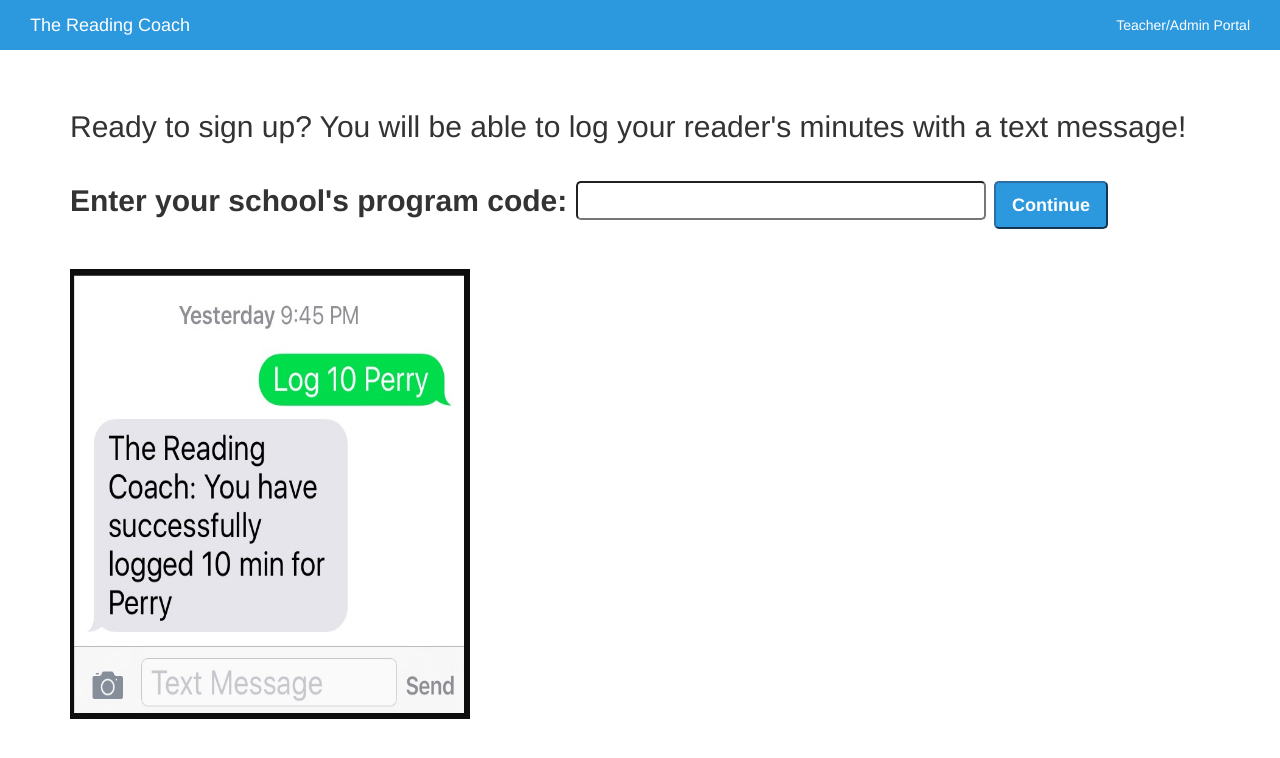
After one commit to groovycol/Reading-Coach, a Flask app: page /verify in a window 1280 px wide. The commit adds this page. Shown: the top 758 px of the page. Run offline with Flask 2, Linux system fonts and the light colour scheme; some libraries are stand-ins or nearby versions.

Commit message:
added a verify route to handle the program code. Now verify will pass only the teachers associated with the program code to the register template.

```diff
--- a/model.py
+++ b/model.py
@@ -15,6 +15,8 @@ class Program(db.Model):
     organization = db.Column(db.String(45), nullable=False)
     start_date = db.Column(db.DateTime, nullable=False)
     end_date = db.Column(db.DateTime, nullable=False)
+
+    admins = db.relationship('Admin')
 
     def __repr__(self):
         return "<Program program_id=%d program_code=%s organization=%s>" % (
--- a/readcoach.py
+++ b/readcoach.py
@@ -133,6 +133,15 @@ def get_coach_by_phone(phone):
         coach = Coach.query.filter_by(phone2=formatted_phone).one()
 
     return coach
+
+
+def get_admins_by_program_code(program_code):
+    """Given a program code, return the Admin objects associated with it"""
+
+    #retrieve the program
+    program = Program.query.filter_by(program_code=program_code).one()
+
+    return program.admins
 
 
 def get_admin_by_email(email):
--- a/server.py
+++ b/server.py
@@ -139,17 +139,48 @@ def save_settings():
     return redirect("/record")
 
 
-#Manage new registrations
-@app.route('/register')
-def register():
-    """Return a registration form"""
+#Verify program code
+@app.route('/verify')
+def program_code():
+    """return a form to submit a program code"""
 
-    #get a list of admins to supply in dropdown menu
-    admins = Admin.query.all()
-
-    return render_template("register.html", admins=admins)
+    return render_template("verify.html")
 
 
+#process the verify_program posted data
+@app.route('/verify_program', methods=['POST'])
+def verify_program():
+    """Process registration."""
+
+    #retrieve values from the form
+    program = request.form["prog_code"]
+
+    #if it matches a code in the dbase, render the register template, passing in only admins that match that code
+    try:
+        #get admins for program code
+        admins = get_admins_by_program_code(program)
+
+        return render_template("register.html", admins=admins)
+
+    except:
+        flash("You have entered an invalid code. Try Again.")
+
+        return redirect("/verify")
+
+
+#Manage new registrations
+#I might need to remove this route, as it gets rendered another way now.
+#@app.route('/register')
+#def register():
+#    """Return a registration form"""
+#
+#    #get a list of admins to supply in dropdown menu
+#    admins = Admin.query.all()
+#
+#    return render_template("register.html", admins=admins)
+
+
+#process the registration form posted data
 @app.route('/register_process', methods=['POST'])
 def register_process():
     """Process registration."""
--- a/templates/index.html
+++ b/templates/index.html
@@ -15,7 +15,7 @@
             <br><br>
 
             <button class="btn-primary btn-lg" onclick="location.href='/login'">Login</button>
-            <button class="btn-primary btn-lg" onclick="location.href='/register'" >Register</button>
+            <button class="btn-primary btn-lg" onclick="location.href='/verify'" >Register</button>
             <img src="static/girl.png" style="width:250px;height:228px;">
             <br>
             <br>
--- /dev/null
+++ b/templates/verify.html
@@ -0,0 +1,34 @@
+{% extends 'base.html' %}
+{% block content %}
+<div class="container">
+<div class="row">
+<div class="col-xs-12">
+    <form action="/verify_program" method="POST">
+    <br>
+    <br>
+
+    <!--capture a program code and verify it-->
+    <span id="program_code_input">
+        <h2>
+        Ready to sign up? You will be able to log your reader's minutes with a text message!
+        <br>
+        <br>
+        <!-- input box for program code -->
+        <label for="program_code">Enter your school's program code:
+            <input class="inputbox" type="text" name="prog_code" id="pcode" <span id = "submit_button">
+        <input type="submit" class="btn-primary btn-lg" id="submit" value="Continue" required>
+        </h2>
+        <br>
+        <!-- sample image of text message output-->
+        <img src="static/text_sample.png" style="width:400px;height:450px;">
+    </span>
+
+    <!--Finally, submit-->
+    <br><br>
+
+    </span>
+    </form>
+</div>
+</div>
+</div>
+{% endblock %}
```
Also changed, not shown: templates/register.html (+3 -41 lines).
